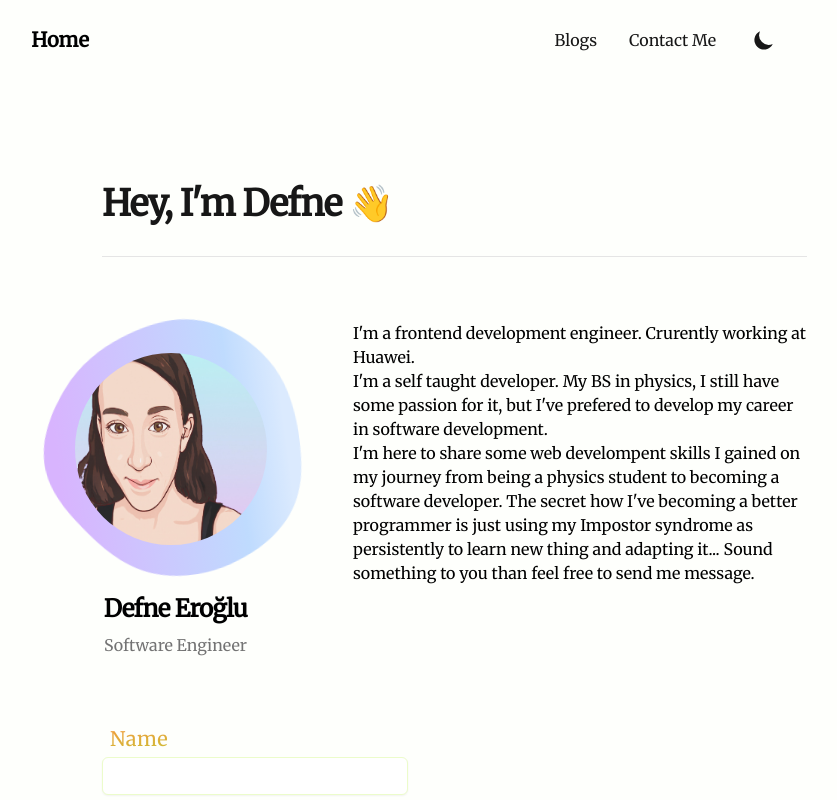
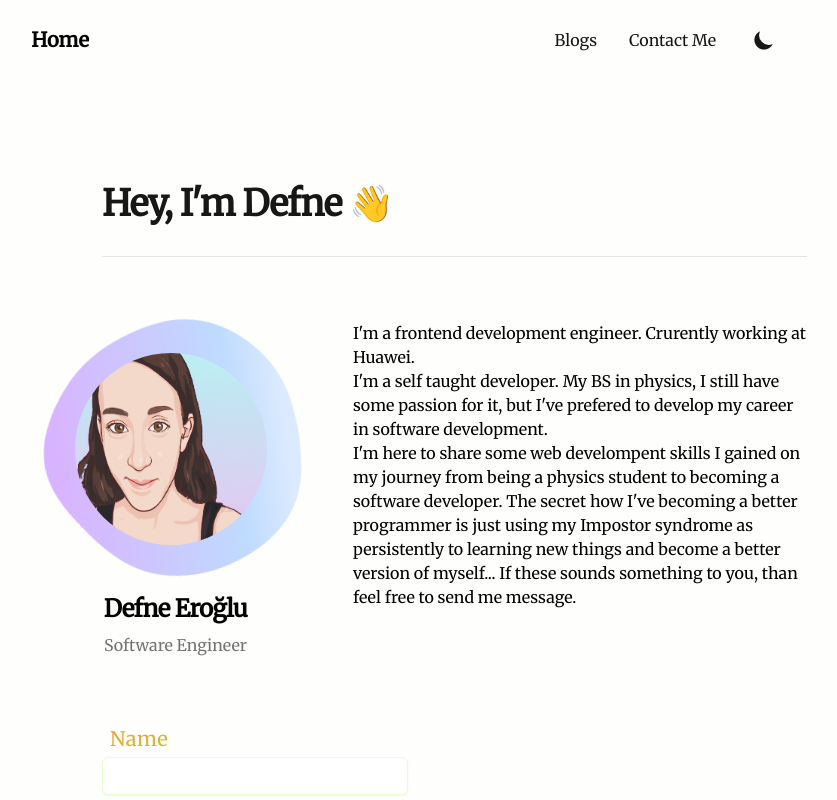
Before and after one commit to definite2/defneeroglu, a Next.js app: page /contact in a window 1280 px wide. Shown: the top 800 px of the page, without its empty margins (239-1076 px from the left). Built offline with nearby package versions, Linux system fonts and the light colour scheme; what @tailwindcss/typography would draw is missing.

Commit message:
update about text

```diff
--- a/src/pages/contact.js
+++ b/src/pages/contact.js
@@ -38,8 +38,8 @@ const about = () => {
               I'm here to share some web develompent skills I gained on my
               journey from being a physics student to becoming a software
               developer. The secret how I've becoming a better programmer is
-              just using my Impostor syndrome as persistently to learn new thing
-              and adapting it... Sound something to you than feel free to send
+              just using my Impostor syndrome as persistently to learning new
+              things and become a better version of myself... If these sounds something to you, than feel free to send
               me message.
             </p>
           </div>
```
